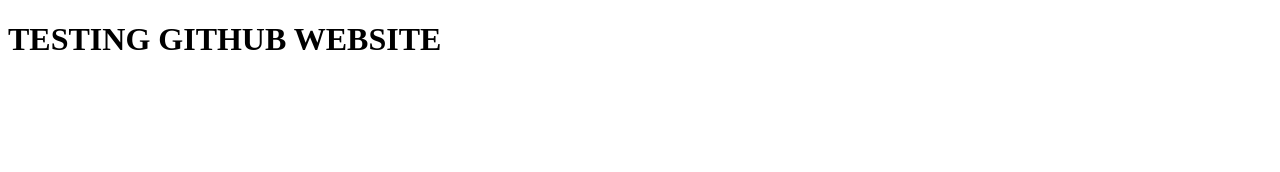
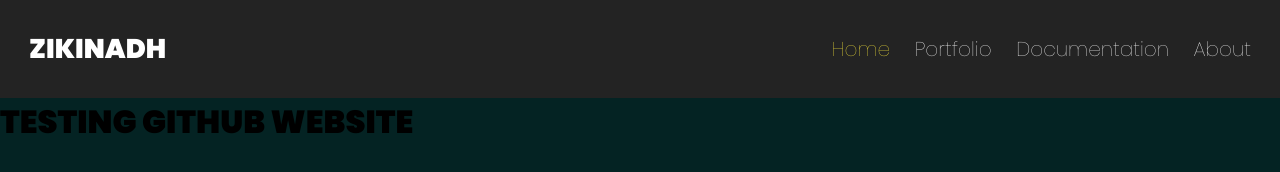
Before and after one commit to kizanakiziki/kizanakiziki.github.io, a plain HTML site: page index.html in a window 1280 px wide. Drawn offline with Linux system fonts and the light colour scheme.

Commit message:
update style

```diff
--- a/index.html
+++ b/index.html
@@ -7,6 +7,17 @@
     <link rel="stylesheet" href="style.css">
 </head>
 <body>
+    <div class="main">
+        <div class="navbar">
+            <a href="#" class="logo">ZIKINADH</a>
+            <div class="nav-links">
+                <span class="item selected">Home</span>
+                <span class="item">Portfolio</span>
+                <span class="item">Documentation</span>
+                <span class="item">About</span>
+            </div>
+        </div>
+    </div>
     <h1>TESTING GITHUB WEBSITE</h1>
 
 
--- a/style.css
+++ b/style.css
@@ -0,0 +1,47 @@
+@import url('https://fonts.googleapis.com/css2?family=Poppins:wght@100;900&display=swap');
+
+*{
+    padding: 0;
+    margin: 0;
+    box-sizing: border-box;
+    font-family: 'Poppins', sans-serif;
+}
+
+body{
+    background-color: #042323;
+}
+
+.main{
+    padding: 0 29px;
+    position: relative;
+    overflow-x: hidden;
+    background: #232323;
+}
+
+.main .navbar{
+    display: flex;
+    align-items: center;
+    justify-content: space-between;
+    padding: 29px 0;
+}
+
+.navbar .logo{
+    color: #FFF;
+    font-weight: 900;
+    font-size: 27px;
+    text-decoration: none;
+}
+
+.navbar .item{
+    font-size: 20px;
+    color: #FFF;
+    cursor: pointer;
+}
+
+.navbar .item.selected{
+    color: #F0DF3A;
+}
+
+.navbar .item:not(:last-child){
+    margin-right: 20px;
+}
```
